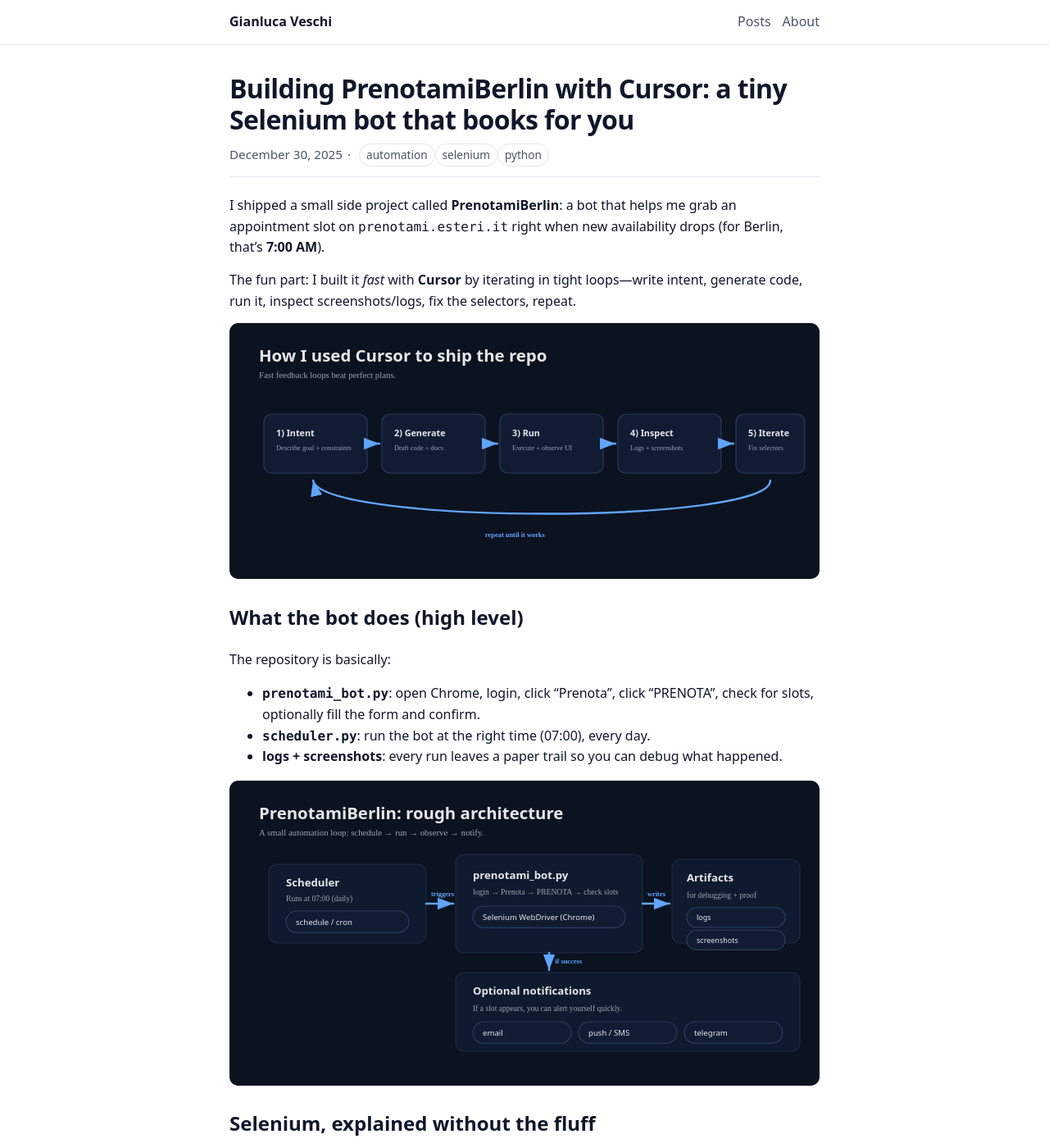
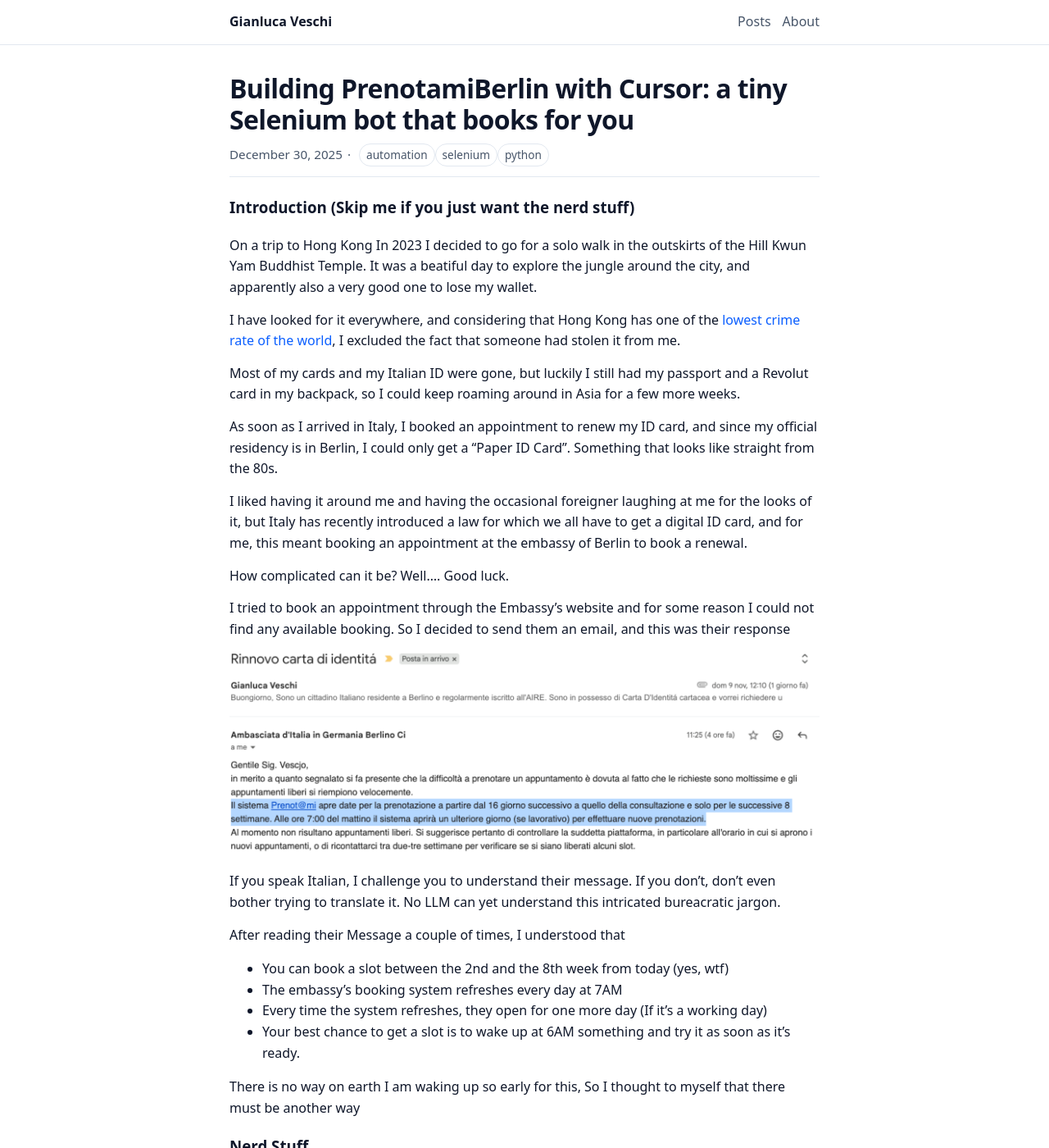
Before and after one commit to GianlucaVeschi/GianlucaVeschiBlog, a Jekyll site: the page built from _posts/2025-12-30-prenotami-berlin-with-cursor.md, in a window 1280 px wide and 1400 px high. Shown: the whole window at 82% size. Built offline with Jekyll 4.4.1, drawn with Linux system fonts in a browser that asks for light colours.

Commit message:
add introduction

```diff
--- a/_posts/2025-12-30-prenotami-berlin-with-cursor.md
+++ b/_posts/2025-12-30-prenotami-berlin-with-cursor.md
@@ -4,7 +4,37 @@ date: 2025-12-30 09:00:00 +0100
 tags: [automation, selenium, python]
 ---
 
-I shipped a small side project called **PrenotamiBerlin**: a bot that helps me grab an appointment slot on `prenotami.esteri.it` right when new availability drops (for Berlin, that’s **7:00 AM**).
+### Introduction (Skip me if you just want the nerd stuff)
+
+On a trip to Hong Kong In 2023 I decided to go for a solo walk in the outskirts of the Hill Kwun Yam Buddhist Temple. It was a beatiful day to explore the jungle around the city, and apparently also a very good one to lose my wallet.
+
+I have looked for it everywhere, and considering that Hong Kong has one of the [lowest crime rate of the world](https://www.macrotrends.net/global-metrics/countries/hkg/hong-kong/crime-rate-statistics), I excluded the fact that someone had stolen it from me.
+
+Most of my cards and my Italian ID were gone, but luckily I still had my passport and a Revolut card in my backpack, so I could keep roaming around in Asia for a few more weeks.
+
+As soon as I arrived in Italy, I booked an appointment to renew my ID card, and since my official residency is in Berlin, I could only get a "Paper ID Card". Something that looks like straight from the 80s.
+
+I liked having it around me and having the occasional foreigner laughing at me for the looks of it, but Italy has recently introduced a law for which we all have to get a digital ID card, and for me, this meant booking an appointment at the embassy of Berlin to book a renewal.
+
+How complicated can it be? Well.... Good luck.
+
+I tried to book an appointment through the Embassy's website and for some reason I could not find any available booking. So I decided to send them an email, and this was their response
+
+![Embassy Response](/assets/posts/prenotami-berlin/risposta_ambasciata.png)
+
+If you speak Italian, I challenge you to understand their message. If you don't, don't even bother trying to translate it. No LLM can yet understand this intricated bureacratic jargon.
+
+After reading their Message a couple of times, I understood that
+- You can book a slot between the 2nd and the 8th week from today (yes, wtf)
+- The embassy's booking system refreshes every day at 7AM
+- Every time the system refreshes, they open for one more day (If it's a working day)
+- Your best chance to get a slot is to wake up at 6AM something and try it as soon as it's ready.
+
+There is no way on earth I am waking up so early for this, So I thought to myself that there must be another way
+
+### Nerd Stuff
+
+ I shipped a small side project called **PrenotamiBerlin**: a bot that helps me grab an appointment slot on `prenotami.esteri.it` right when new availability drops (for Berlin, that’s **7:00 AM**).
 
 The fun part: I built it *fast* with **Cursor** by iterating in tight loops—write intent, generate code, run it, inspect screenshots/logs, fix the selectors, repeat.
 
```
Also changed, not shown: assets/posts/prenotami-berlin/risposta_ambasciata.png (added).
